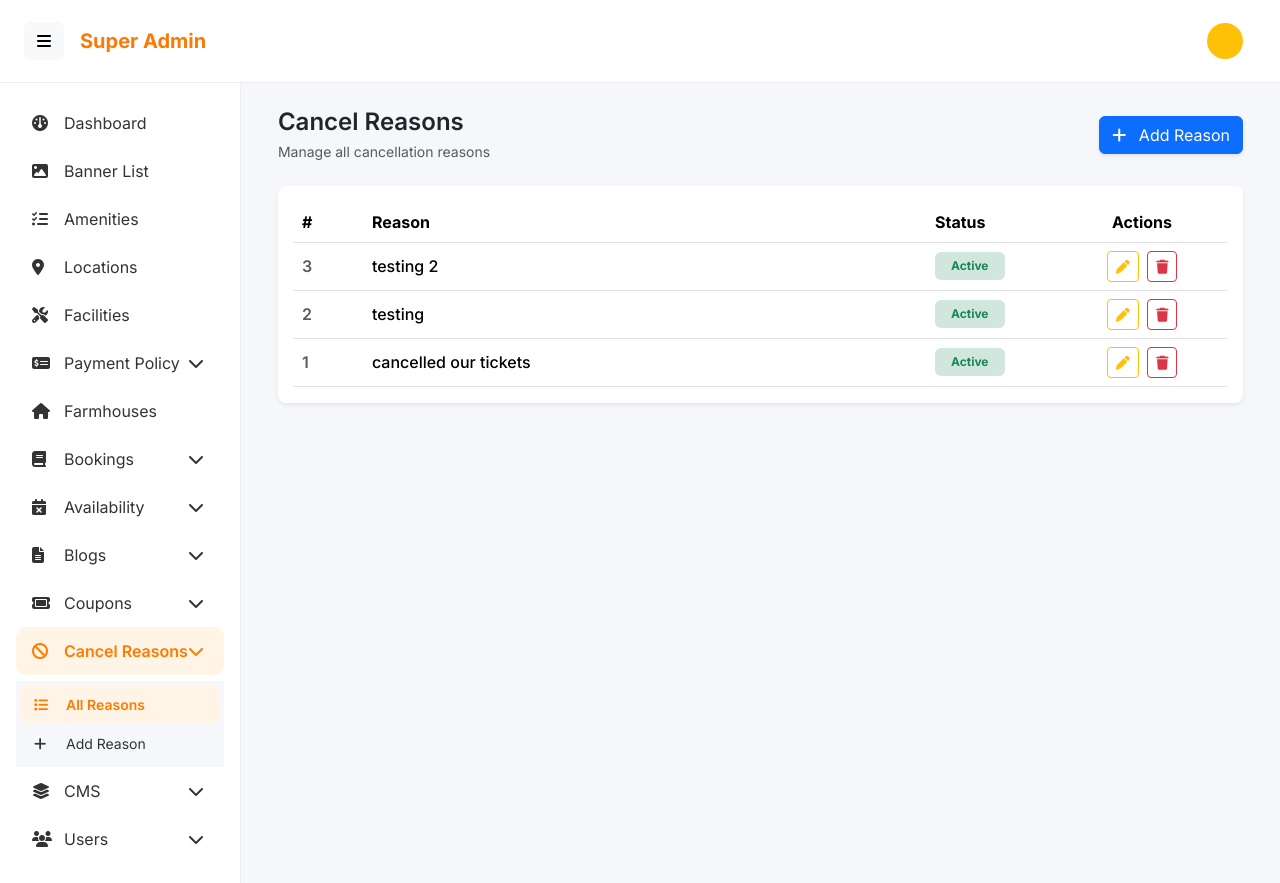
After one commit to Anusha-muraboina/farmhousehyd, a Django app: page /farmhouse_superadmin/cancel-reasons/ in a window 1280 px wide. The commit adds this page. Run offline with Django 5.2, Linux system fonts and the light colour scheme; data comes from the database, SQL or seed files in the repository; some libraries are stand-ins or nearby versions.

Commit message:
updated the admin dashboard changes
updated the admin dashboard changes

```diff
--- a/superadmin_dashboard/forms.py
+++ b/superadmin_dashboard/forms.py
@@ -68,69 +68,110 @@ TEXTAREA_CLASS = (
 # form-control-lg
 INPUT_CLASS = "form-control "
 TEXTAREA_CLASS = "form-control "
+
+
+from django import forms
+from django.contrib.auth import get_user_model
+
+User = get_user_model()
+
 class FarmhouseForm(forms.ModelForm):
+
     class Meta:
         model = Farmhouse
         fields = "__all__"
 
         widgets = {
-            "title": forms.TextInput(attrs={
-                "class": INPUT_CLASS,
-                "placeholder": "Enter farmhouse title"
-            }),
+            "title": forms.TextInput(attrs={"class": "form-control"}),
+            "user": forms.Select(attrs={"class": "form-control"}),
+            "location": forms.Select(attrs={"class": "form-control"}),
+            "address": forms.TextInput(attrs={"class": "form-control"}),
+            "distance_km": forms.NumberInput(attrs={"class": "form-control"}),
+            "halls": forms.NumberInput(attrs={"class": "form-control"}),
+            "bedrooms": forms.NumberInput(attrs={"class": "form-control"}),
+            "ac_bedrooms": forms.NumberInput(attrs={"class": "form-control"}),
+            "short_description": forms.Textarea(attrs={"class": "form-control"}),
+            "description": forms.Textarea(attrs={"class": "form-control"}),
+            "price_per_day": forms.NumberInput(attrs={"class": "form-control"}),
+            "free_cancellation": forms.CheckboxInput(attrs={"class": "form-check-input"}),
+            "is_active": forms.CheckboxInput(attrs={"class": "form-check-input"}),
+            "is_featured": forms.CheckboxInput(attrs={"class": "form-check-input"}),
 
-            "location": forms.Select(attrs={
-                "class": INPUT_CLASS
-            }),
+                        # ✅ ADD THESE
+            "guest_count": forms.NumberInput(attrs={"class": "form-control"}),
+            "extra_guest_count": forms.NumberInput(attrs={"class": "form-control"}),
+            "commission_percentage": forms.NumberInput(attrs={"class": "form-control"}),
 
-            "address": forms.TextInput(attrs={
-                "class": INPUT_CLASS,
-                "placeholder": "Enter full address"
-            }),
-
-            "distance_km": forms.NumberInput(attrs={
-                "class": INPUT_CLASS
-            }),
-
-            "halls": forms.NumberInput(attrs={
-                "class": INPUT_CLASS
-            }),
-
-            "bedrooms": forms.NumberInput(attrs={
-                "class": INPUT_CLASS
-            }),
-
-            "ac_bedrooms": forms.NumberInput(attrs={
-                "class": INPUT_CLASS
-            }),
-
-            "short_description": forms.Textarea(attrs={
-                "class": TEXTAREA_CLASS,
-                "rows": 3
-            }),
-
-            "description": forms.Textarea(attrs={
-                "class": TEXTAREA_CLASS,
-                "rows": 6
-            }),
-
-            "price_per_day": forms.NumberInput(attrs={
-                "class": INPUT_CLASS
-            }),
-
-            "free_cancellation": forms.CheckboxInput(attrs={
-                "class": "form-check-input"
-            }),
-
-            "is_active": forms.CheckboxInput(attrs={
-                "class": "form-check-input"
-            }),
-
-            "is_featured": forms.CheckboxInput(attrs={
-                "class": "form-check-input"
-            }),
         }
 
+    def __init__(self, *args, **kwargs):
+        super().__init__(*args, **kwargs)
+
+        # ✅ Only farmhouse owners
+        self.fields["user"].queryset = User.objects.filter(farmhouse_user=True)
+# class FarmhouseForm(forms.ModelForm):
+#     class Meta:
+#         model = Farmhouse
+#         fields = "__all__"
+
+#         widgets = {
+#             "title": forms.TextInput(attrs={
+#                 "class": INPUT_CLASS,
+#                 "placeholder": "Enter farmhouse title"
+#             }),
+
+#             "location": forms.Select(attrs={
+#                 "class": INPUT_CLASS
+#             }),
+
+#             "address": forms.TextInput(attrs={
+#                 "class": INPUT_CLASS,
+#                 "placeholder": "Enter full address"
+#             }),
+
+#             "distance_km": forms.NumberInput(attrs={
+#                 "class": INPUT_CLASS
+#             }),
+
+#             "halls": forms.NumberInput(attrs={
+#                 "class": INPUT_CLASS
+#             }),
+
+#             "bedrooms": forms.NumberInput(attrs={
+#                 "class": INPUT_CLASS
+#             }),
+
+#             "ac_bedrooms": forms.NumberInput(attrs={
+#                 "class": INPUT_CLASS
+#             }),
+
+#             "short_description": forms.Textarea(attrs={
+#                 "class": TEXTAREA_CLASS,
+#                 "rows": 3
+#             }),
+
+#             "description": forms.Textarea(attrs={
+#                 "class": TEXTAREA_CLASS,
+#                 "rows": 6
+#             }),
+
+#             "price_per_day": forms.NumberInput(attrs={
+#                 "class": INPUT_CLASS
+#             }),
+
+#             "free_cancellation": forms.CheckboxInput(attrs={
+#                 "class": "form-check-input"
+#             }),
+
+#             "is_active": forms.CheckboxInput(attrs={
+#                 "class": "form-check-input"
+#             }),
+
+#             "is_featured": forms.CheckboxInput(attrs={
+#                 "class": "form-check-input"
+#             }),
+#         }
+    # ✅ FILTER USER DROPDOWN
 
 class FarmhousePricingForm(forms.ModelForm):
     class Meta:
@@ -205,6 +246,17 @@ class BannerForm(forms.ModelForm):
 
 
 
+# class LocationForm(forms.ModelForm):
+#     class Meta:
+#         model = Location
+#         fields = "__all__"
+
+#         widgets = {
+#             "name": forms.TextInput(attrs={
+#                 "class": INPUT,
+#                 "placeholder":"Enter location name"
+#             }),
+#         }
 class LocationForm(forms.ModelForm):
     class Meta:
         model = Location
@@ -213,10 +265,12 @@ class LocationForm(forms.ModelForm):
         widgets = {
             "name": forms.TextInput(attrs={
                 "class": INPUT,
-                "placeholder":"Enter location name"
+                "placeholder": "Enter location name"
+            }),
+            "is_active": forms.CheckboxInput(attrs={
+                "class": "form-check-input"
             }),
         }
-
 
 
 class AmenityForm(forms.ModelForm):
@@ -950,3 +1004,17 @@ class FacilityForm(forms.ModelForm):
             "name": forms.TextInput(attrs={"class": "form-control"}),
             "active": forms.CheckboxInput(attrs={"class": "form-check-input"})
         }
+
+
+
+from django import forms
+from booking.models import CancelReason
+
+class CancelReasonForm(forms.ModelForm):
+    class Meta:
+        model = CancelReason
+        fields = ["reason", "is_active"]
+        widgets = {
+            "reason": forms.TextInput(attrs={"class": "form-control"}),
+            "is_active": forms.CheckboxInput(attrs={"class": "form-check-input"}),
+        }
--- a/superadmin_dashboard/urls.py
+++ b/superadmin_dashboard/urls.py
@@ -218,4 +218,9 @@ urlpatterns = [
     ),
 
 
+    path("cancel-reasons/", views.cancel_reason_list, name="cancel_reason_list"),
+    path("cancel-reasons/add/", views.cancel_reason_create, name="cancel_reason_create"),
+    path("cancel-reasons/<int:pk>/edit/", views.cancel_reason_update, name="cancel_reason_update"),
+    path("cancel-reasons/<int:pk>/delete/", views.cancel_reason_delete, name="cancel_reason_delete"),
+
 ]
--- a/superadmin_dashboard/views.py
+++ b/superadmin_dashboard/views.py
@@ -344,6 +344,7 @@ def farmhouse_list(request):
 # ===============================
 # ADD
 # ===============================
+
 @superadmin_required
 def farmhouse_add(request):
 
@@ -353,18 +354,13 @@ def farmhouse_add(request):
 
         if form.is_valid() and pricing_form.is_valid():
 
-            farmhouse = form.save(commit=False)
-            farmhouse.user = request.user
-            farmhouse.save()
-            form.save_m2m()
+            farmhouse = form.save()
 
             pricing = pricing_form.save(commit=False)
             pricing.farmhouse = farmhouse
             pricing.save()
 
-            # ✅ GALLERY SAVE
             images = request.FILES.getlist("gallery_images")
-
             for i, img in enumerate(images):
                 FarmhouseImage.objects.create(
                     farmhouse=farmhouse,
@@ -382,6 +378,45 @@ def farmhouse_add(request):
         "form": form,
         "pricing_form": pricing_form
     })
+# @superadmin_required
+# def farmhouse_add(request):
+
+#     if request.method == "POST":
+#         form = FarmhouseForm(request.POST)
+#         pricing_form = FarmhousePricingForm(request.POST)
+
+#         if form.is_valid() and pricing_form.is_valid():
+
+#             farmhouse = form.save(commit=False)
+#             # farmhouse.user = request.user
+#             farmhouse.save()
+#             form.save_m2m()
+
+#             pricing = pricing_form.save(commit=False)
+#             pricing.farmhouse = farmhouse
+#             pricing.save()
+#             print(form.errors)
+#             print(pricing_form.errors)
+#             # ✅ GALLERY SAVE
+#             images = request.FILES.getlist("gallery_images")
+
+#             for i, img in enumerate(images):
+#                 FarmhouseImage.objects.create(
+#                     farmhouse=farmhouse,
+#                     image=img,
+#                     is_primary=(i == 0)
+#                 )
+
+#             return redirect("superadmin-farmhouses")
+
+#     else:
+#         form = FarmhouseForm()
+#         pricing_form = FarmhousePricingForm()
+
+#     return render(request, "superadmin/farmhouse_add.html", {
+#         "form": form,
+#         "pricing_form": pricing_form
+#     })
 @superadmin_required
 # @user_passes_test(superadmin_required)
 def farmhouse_edit(request, id):
@@ -2172,3 +2207,44 @@ def facility_delete(request, pk):
     messages.success(request, "Facility deleted successfully 🗑️")
 
     return redirect("facility-list")
+
+
+
+from django.shortcuts import render, redirect, get_object_or_404
+from booking.models import CancelReason
+from .forms import CancelReasonForm
+
+
+# LIST
+def cancel_reason_list(request):
+    reasons = CancelReason.objects.all().order_by("-id")
+    return render(request, "superadmin/cancel_reason/list.html", {"reasons": reasons})
+
+
+# CREATE
+def cancel_reason_create(request):
+    form = CancelReasonForm(request.POST or None)
+    if form.is_valid():
+        form.save()
+        return redirect("cancel_reason_list")
+    return render(request, "superadmin/cancel_reason/form.html", {"form": form})
+
+
+# UPDATE
+def cancel_reason_update(request, pk):
+    reason = get_object_or_404(CancelReason, pk=pk)
+    form = CancelReasonForm(request.POST or None, instance=reason)
+    if form.is_valid():
+        form.save()
+        return redirect("cancel_reason_list")
+    return render(request, "superadmin/cancel_reason/form.html", {"form": form})
+
+
+# DELETE
+def cancel_reason_delete(request, pk):
+    reason = get_object_or_404(CancelReason, pk=pk)
+
+    if request.method == "POST":
+        reason.delete()
+
+    return redirect("cancel_reason_list")
--- a/templates/farmhouse_detail.html
+++ b/templates/farmhouse_detail.html
@@ -577,7 +577,6 @@ class="acc-body hidden">
             Apply
         </button>
     </div>
-
     <p class="text-xs text-gray-500 mt-1">
         Discount will be applied instantly
     </p>
--- a/templates/superadmin/base.html
+++ b/templates/superadmin/base.html
@@ -343,6 +343,10 @@ class="{% if request.resolver_match.url_name in 'blog_lists category_list tag_li
 <div id="blogMenu"
 class="submenu {% if request.resolver_match.url_name in 'blog_lists category_list tag_list comment_list' %}{% else %}d-none{% endif %}">
 
+
+
+
+
 <!-- ALL BLOGS -->
 <a href="{% url 'blog_lists' %}"
 class="{% if request.resolver_match.url_name == 'blog_lists' %}active{% endif %}">
@@ -378,6 +382,96 @@ class="{% if request.resolver_match.url_name == 'comment_list' %}active{% endif
         <span class="menu-text">Comments</span>
     </div>
 </a>
+
+</div>
+
+
+
+
+
+
+
+
+
+
+<!-- COUPONS -->
+<a onclick="toggleMenu('couponMenu',this)"
+class="{% if request.resolver_match.url_name in 'coupon_list coupon_add coupon_edit coupon_usage_list' %}active-parent{% endif %}">
+
+    <div class="menu-left">
+        <i class="fa-solid fa-ticket"></i>
+        <span class="menu-text">Coupons</span>
+    </div>
+
+    <i class="fa-solid fa-chevron-down arrow"></i>
+</a>
+
+<div id="couponMenu"
+class="submenu {% if request.resolver_match.url_name in 'coupon_list coupon_add coupon_edit coupon_usage_list' %}{% else %}d-none{% endif %}">
+
+    <!-- All Coupons -->
+    <a href="{% url 'coupon_list' %}"
+    class="{% if request.resolver_match.url_name == 'coupon_list' %}active{% endif %}">
+        <div class="menu-left">
+            <i class="fa-solid fa-tags"></i>
+            <span class="menu-text">All Coupons</span>
+        </div>
+    </a>
+
+    <!-- Add Coupon -->
+    <a href="{% url 'coupon_add' %}"
+    class="{% if request.resolver_match.url_name == 'coupon_add' %}active{% endif %}">
+        <div class="menu-left">
+            <i class="fa-solid fa-plus"></i>
+            <span class="menu-text">Add Coupon</span>
+        </div>
+    </a>
+
+    <!-- Coupon Usage -->
+    <a href="{% url 'coupon_usage_list' %}"
+    class="{% if request.resolver_match.url_name == 'coupon_usage_list' %}active{% endif %}">
+        <div class="menu-left">
+            <i class="fa-solid fa-chart-line"></i>
+            <span class="menu-text">Coupon Usage</span>
+        </div>
+    </a>
+
+</div>
+
+
+
+<!-- CANCEL REASONS -->
+<a onclick="toggleMenu('reasonMenu',this)"
+class="{% if request.resolver_match.url_name in 'cancel_reason_list cancel_reason_create cancel_reason_update' %}active-parent{% endif %}">
+
+    <div class="menu-left">
+        <i class="fa-solid fa-ban"></i>
+        <span class="menu-text">Cancel Reasons</span>
+    </div>
+
+    <i class="fa-solid fa-chevron-down arrow"></i>
+</a>
+
+<div id="reasonMenu"
+class="submenu {% if request.resolver_match.url_name in 'cancel_reason_list cancel_reason_create cancel_reason_update' %}{% else %}d-none{% endif %}">
+
+    <!-- All Reasons -->
+    <a href="{% url 'cancel_reason_list' %}"
+    class="{% if request.resolver_match.url_name == 'cancel_reason_list' %}active{% endif %}">
+        <div class="menu-left">
+            <i class="fa-solid fa-list"></i>
+            <span class="menu-text">All Reasons</span>
+        </div>
+    </a>
+
+    <!-- Add Reason -->
+    <a href="{% url 'cancel_reason_create' %}"
+    class="{% if request.resolver_match.url_name == 'cancel_reason_create' %}active{% endif %}">
+        <div class="menu-left">
+            <i class="fa-solid fa-plus"></i>
+            <span class="menu-text">Add Reason</span>
+        </div>
+    </a>
 
 </div>
 
--- /dev/null
+++ b/templates/superadmin/cancel_reason/list.html
@@ -0,0 +1,97 @@
+{% extends "superadmin/base.html" %}
+{% block title %}Cancel Reasons{% endblock %}
+
+{% block content %}
+
+<div class="container-fluid">
+
+    <!-- Page Header -->
+    <div class="d-flex justify-content-between align-items-center mb-4">
+        <div>
+            <h4 class="fw-semibold mb-1">Cancel Reasons</h4>
+            <p class="text-muted small mb-0">Manage all cancellation reasons</p>
+        </div>
+
+        <a href="{% url 'cancel_reason_create' %}" class="btn btn-primary shadow-sm">
+            <i class="fa-solid fa-plus me-2"></i> Add Reason
+        </a>
+    </div>
+
+    <!-- Card -->
+    <div class="card border-0 shadow-sm rounded-3">
+        <div class="card-body">
+
+            <div class="table-responsive">
+                <table class="table align-middle mb-0">
+                    <thead class="bg-light">
+                        <tr>
+                            <th style="width:70px;">#</th>
+                            <th>Reason</th>
+                            <th style="width:130px;">Status</th>
+                            <th style="width:170px;" class="text-center">Actions</th>
+                        </tr>
+                    </thead>
+
+                    <tbody>
+                        {% for reason in reasons %}
+                        <tr>
+                            <td class="fw-semibold text-muted">{{ reason.id }}</td>
+
+                            <td>
+                                <div class="fw-medium">{{ reason.reason }}</div>
+                            </td>
+
+                            <td>
+                                {% if reason.is_active %}
+                                    <span class="badge bg-success-subtle text-success px-3 py-2">
+                                        Active
+                                    </span>
+                                {% else %}
+                                    <span class="badge bg-secondary-subtle text-secondary px-3 py-2">
+                                        Inactive
+                                    </span>
+                                {% endif %}
+                            </td>
+
+                            <td class="text-center">
+
+                                <a href="{% url 'cancel_reason_update' reason.id %}"
+                                   class="btn btn-sm btn-outline-warning me-1">
+                                    <i class="fa-solid fa-pen"></i>
+                                </a>
+
+                                <form method="post"
+                                      action="{% url 'cancel_reason_delete' reason.id %}"
+                                      class="d-inline"
+                                      onsubmit="return confirm('Delete this reason?');">
+                                    {% csrf_token %}
+                                    <button type="submit" class="btn btn-sm btn-outline-danger">
+                                        <i class="fa-solid fa-trash"></i>
+                                    </button>
+                                </form>
+
+                            </td>
+                        </tr>
+
+                        {% empty %}
+                        <tr>
+                            <td colspan="4" class="text-center py-5">
+
+                                <div class="text-muted">
+                                    <i class="fa-regular fa-folder-open fa-2x mb-3"></i>
+                                    <p class="mb-0">No cancel reasons found</p>
+                                </div>
+
+                            </td>
+                        </tr>
+                        {% endfor %}
+                    </tbody>
+                </table>
+            </div>
+
+        </div>
+    </div>
+
+</div>
+
+{% endblock %}
--- a/templates/user/user_bookings.html
+++ b/templates/user/user_bookings.html
@@ -239,7 +239,7 @@ ${moneyRow("Remaining", "₹"+b.remaining_amount, true)}
 <!-- ACTION -->
 <div class="flex justify-between mt-10">
 ${ cancelButton(b) }
-<a href="/invoice/${b.booking_id}/"
+<a href="/bookings/invoice/${b.booking_id}/"
 class="bg-orange-500 hover:bg-orange-600 text-white px-7 py-3 rounded-lg font-semibold">
 View Invoice
 </a>
```
Also changed, not shown: booking/views.py (+8 -0 lines), templates/superadmin/cancel_reason/form.html (added, +66 -0 lines), templates/superadmin/farmhouse_add.html (+90 -0 lines), templates/superadmin/locations/location_form.html (+6 -1 lines), media/farmhouses/Trinity-2_5viljoW.webp (added).
